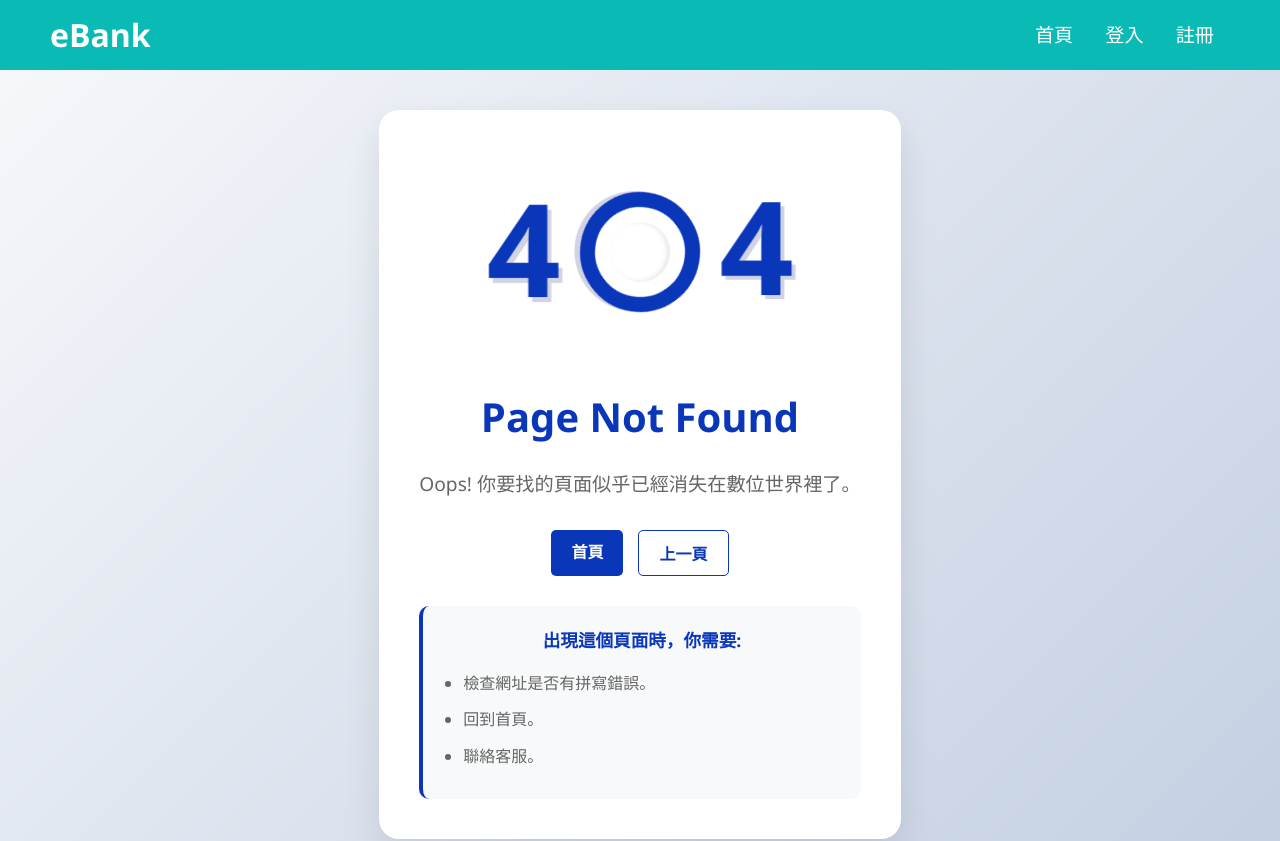
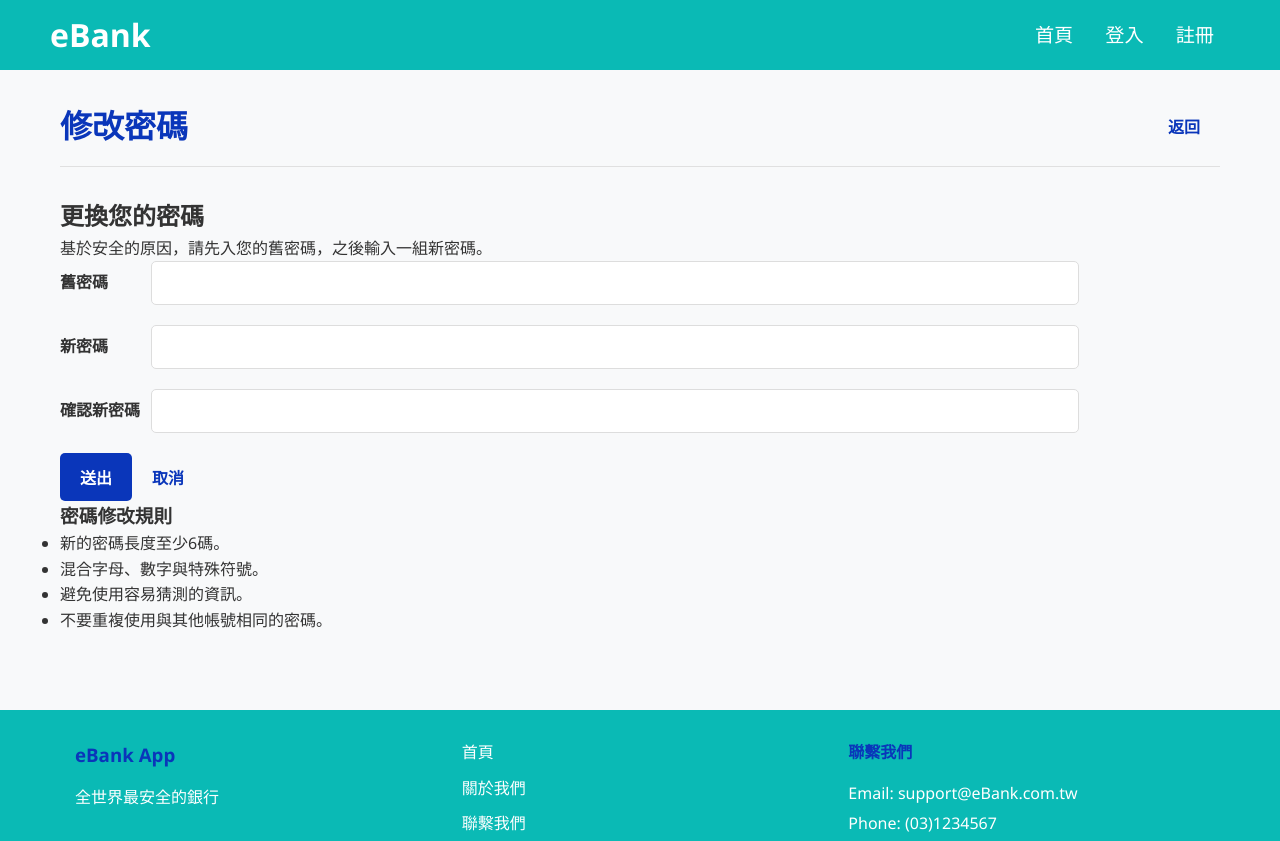
Before and after one commit to IamEricKao/E-Bank-react, a React (Create React App) app: page /update-profile in a window 1280 px wide. Shown: the top 841 px of the page. Built offline with nearby package versions, Linux system fonts and the light colour scheme.

Commit message:
feat: 新增修改密碼頁面

```diff
--- a/src/App.js
+++ b/src/App.js
@@ -6,6 +6,7 @@ import Login from "./pages/Login";
 import Home from "./pages/Home";
 import NotFound from "./pages/NotFound";
 import Profile from "./pages/Profile";
+import UpdateProfile from "./pages/UpdateProfile";
 
 function App() {
   return (
@@ -17,7 +18,9 @@ function App() {
         <Route path="/home" element={<Home />}></Route>
         <Route path="/register" element={<Register />}></Route>
         <Route path="/login" element={<Login />}></Route>
+
         <Route path="/profile" element={<Profile />}></Route>
+        <Route path="/update-profile" element={<UpdateProfile />}></Route>
 
         {/* WILDCARD ROUTE */}
         <Route path="*" element={<NotFound />}></Route>
--- a/src/index.css
+++ b/src/index.css
@@ -588,21 +588,6 @@ body {
   }
 }
 
-
-
-
-
-
-
-
-
-
-
-
-
-
-
-
 /*FORGOT PASSWORD*/
 /* Add to your existing auth styles */
 .auth-subtitle {
@@ -636,18 +621,6 @@ body {
     font-size: 0.9rem;
   }
 }
-
-
-
-
-
-
-
-
-
-
-
-
 
 
 /* PROFILE CSS */
@@ -920,11 +893,54 @@ body {
   font-size: 1.2rem;
 }
 
-.error-message {
+.password-form .form-group {
+  display: grid;
+  grid-template-columns: 7% 80% minmax(13%, 1fr);
+  column-gap: 10px;
+  align-items: center;
+  width: 100%;
+}
+
+.password-form .form-group label {
+  grid-column: 1;
+  margin-bottom: 0;
+  white-space: nowrap;
+}
+
+.password-form .form-group input {
+  grid-column: 2;
+  width: 100%;
+  box-sizing: border-box;
+}
+
+.profile-container .password-form .field-error {
+  grid-column: 3;
+  margin: 0;
+  color: #c62828;
+  font-size: 14px;
+  white-space: nowrap;
+}
+
+.password-form .error{
+  color: #c62828;
+}
+
+.profile-container .error-message {
   background-color: #ffebee;
   color: #c62828;
   padding: 15px;
   border-radius: 5px;
+  margin-bottom: 20px;
+  font-weight: 500;
+}
+
+.profile-container .success-message {
+  background-color: #e8f5e9;
+  color: #2e7d32;
+  padding: 15px;
+  border-radius: 5px;
+  margin-bottom: 20px;
+  font-weight: 500;
 }
 
 @media (max-width: 768px) {
@@ -1065,25 +1081,6 @@ body {
 }
 
 
-
-
-
-
-
-
-
-
-
-
-
-
-
-
-
-
-
-
-
 /* TRANSFER CSS */
 .transfer-container {
   max-width: 800px;
@@ -1412,27 +1409,6 @@ body {
     align-items: flex-start;
   }
 }
-
-
-
-
-
-
-
-
-
-
-
-
-
-
-
-
-
-
-
-
-
 
 
 /*AUDIT SECTION*/
--- a/src/pages/Profile.jsx
+++ b/src/pages/Profile.jsx
@@ -117,7 +117,7 @@ const Profile = () => {
         <div className="profile-container">
             <div className="profile-header">
                 <h1>會員中心</h1>
-                <a href="/change-password" className="btn btn-primary">更換密碼</a>
+                <a href="/update-profile" className="btn btn-primary">修改密碼</a>
             </div>
 
             {error && <div className="error-message">{error}</div>}
@@ -194,7 +194,7 @@ const Profile = () => {
                             <div key={account.id} className="account-card">
                                 <div className="account-header">
                                     <h3>{account.accountTypeName || '未知'} </h3>
-                                    <span className={`status ${getLowerCaseClassName(account.status)}`}>
+                                    <span className={`status ${getLowerCaseClassName(account.accountStatus)}`}>
                                         {account.accountStatusName || 'UNKNOWN'}
                                     </span>
                                 </div>
--- /dev/null
+++ b/src/pages/UpdateProfile.jsx
@@ -0,0 +1,207 @@
+import { useState } from "react";
+import { useNavigate } from "react-router-dom";
+import { apiService } from "../services/api";
+
+const UpdateProfile = () => {
+
+    const [passwordData, setPasswordData] = useState({
+        oldPassword: '',
+        newPassword: '',
+        confirmPassword: ''
+    });
+
+    const [error, setError] = useState('');
+    const [success, setSuccess] = useState('');
+    const [loading, setLoading] = useState(false);
+    const [validationErrors, setValidationErrors] = useState({});
+    const navigate = useNavigate();
+
+    const handlePasswordChange = (e) => {
+
+        const { name, value } = e.target;
+
+        setPasswordData({
+            ...passwordData,
+            [name]: value
+        });
+
+        // 輸入資料時清除驗證錯誤
+        if (validationErrors[name]) {
+            setValidationErrors({
+                ...validationErrors,
+                [name]: ''
+            });
+        }
+
+    }
+
+    const validateForm = () => {
+        const error = {};
+
+        if (!passwordData.oldPassword) {
+            error.oldPassword = '請輸入舊密碼!';
+        }
+
+        if (!passwordData.newPassword) {
+            error.newPassword = '請輸入新密碼!';
+        } else if (passwordData.newPassword.length < 6) {
+            error.newPassword = '密碼長度不得小於6碼';
+        }
+
+        if (!passwordData.confirmPassword) {
+            error.confirmPassword = '請再次輸入新密碼!';
+        } else if (passwordData.newPassword !== passwordData.confirmPassword) {
+            error.confirmPassword = '新密碼必須一致';
+        }
+
+        setValidationErrors(error);
+        return Object.keys(error).length === 0;
+    }
+
+
+    const handleSubmit = async (e) => {
+        e.preventDefault();
+        setError('');
+        setSuccess('');
+        setValidationErrors({});
+
+        if (!validateForm()) { return; }
+
+        setLoading(true);
+
+        try {
+            const response = await apiService.updatePassword(
+                passwordData.oldPassword,
+                passwordData.newPassword
+            );
+
+            if (response.data.statusCode === 200) {
+                setSuccess(response.data.message);
+                setPasswordData({
+                    oldPassword: '',
+                    newPassword: '',
+                    confirmPassword: ''
+                });
+
+                setTimeout(() => {
+                    navigate("/profile");
+                }, 2000);
+
+            } else {
+                setError(response.data.message);
+                setValidationErrors((prev) => ({
+                ...prev,
+                oldPassword: response.data.message,
+                }));
+            }
+
+        } catch (error) {
+            setError(error.response?.data?.message || "修改密碼失敗!");
+            setValidationErrors((prev) => ({
+            ...prev,
+            oldPassword: '請重新輸入!'
+            }));
+        } finally {
+            setLoading(false)
+        }
+    }
+
+    return (
+        <div className="profile-container">
+            <div className="profile-header">
+                <h1>修改密碼</h1>
+                <button onClick={() => navigate('/profile')} className="btn btn-secondary">
+                    返回
+                </button>
+            </div>
+
+            <div className="update-profile-content">
+                <div className="password-update-section">
+                    <h2>更換您的密碼</h2>
+                    <p className="password-instructions">
+                        基於安全的原因，請先入您的舊密碼，之後輸入一組新密碼。
+                    </p>
+
+                    {error && <div className="error-message">{error}</div>}
+                    {success && <div className="success-message">{success}</div>}
+
+                    <form onSubmit={handleSubmit} className="password-form">
+                        <div className="form-group">
+                            <label htmlFor="oldPassword">舊密碼</label>
+                            <input
+                                type="password"
+                                id="oldPassword"
+                                name="oldPassword"
+                                value={passwordData.oldPassword}
+                                onChange={handlePasswordChange}
+                                className={validationErrors.oldPassword ? 'error' : ''}
+                            />
+                            {validationErrors.oldPassword && (
+                                <span className="field-error">{validationErrors.oldPassword}</span>
+                            )}
+                        </div>
+
+                        <div className="form-group">
+                            <label htmlFor="newPassword">新密碼</label>
+                            <input
+                                type="password"
+                                id="newPassword"
+                                name="newPassword"
+                                value={passwordData.newPassword}
+                                onChange={handlePasswordChange}
+                                className={validationErrors.newPassword ? 'error' : ''}
+                            />
+                            {validationErrors.newPassword && (
+                                <span className="field-error">{validationErrors.newPassword}</span>
+                            )}
+                        </div>
+
+                        <div className="form-group">
+                            <label htmlFor="confirmPassword">確認新密碼</label>
+                            <input
+                                type="password"
+                                id="confirmPassword"
+                                name="confirmPassword"
+                                value={passwordData.confirmPassword}
+                                onChange={handlePasswordChange}
+                                className={validationErrors.confirmPassword ? 'error' : ''}
+                            />
+                            {validationErrors.confirmPassword && (
+                                <span className="field-error">{validationErrors.confirmPassword}</span>
+                            )}
+                        </div>
+
+                        <div className="form-buttons">
+                            <button
+                                type="submit"
+                                className="btn btn-primary"
+                                disabled={loading}
+                            >
+                                {loading ? '送出中...' : '送出'}
+                            </button>
+                            <button
+                                type="button"
+                                onClick={() => navigate('/profile')}
+                                className="btn btn-secondary"
+                            >
+                                取消
+                            </button>
+                        </div>
+                    </form>
+                </div>
+
+                <div className="password-guidelines">
+                    <h3>密碼修改規則</h3>
+                    <ul>
+                        <li>新的密碼長度至少6碼。</li>
+                        <li>混合字母、數字與特殊符號。</li>
+                        <li>避免使用容易猜測的資訊。</li>
+                        <li>不要重複使用與其他帳號相同的密碼。</li>
+                    </ul>
+                </div>
+            </div>
+        </div>
+    );
+}
+
+export default UpdateProfile
```
